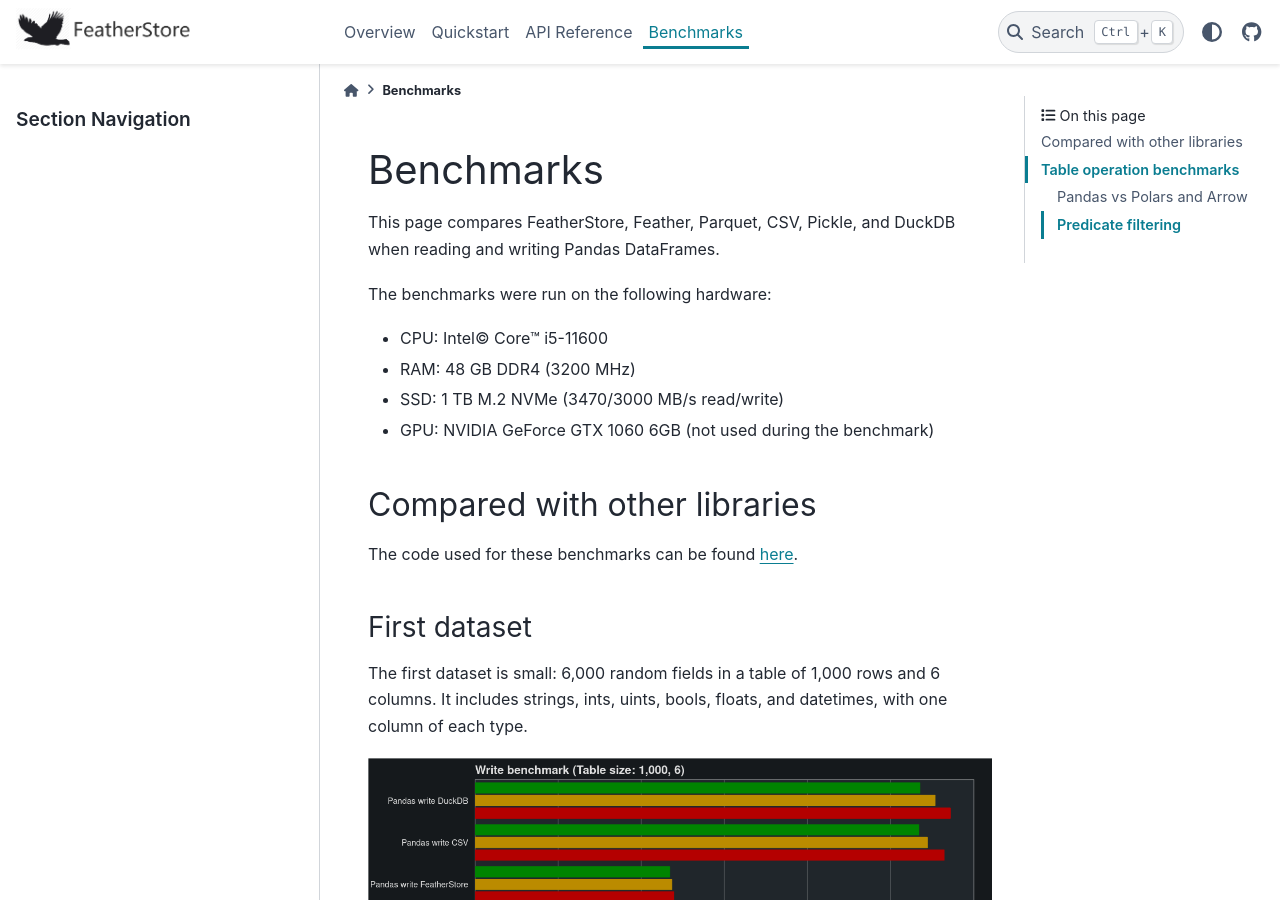
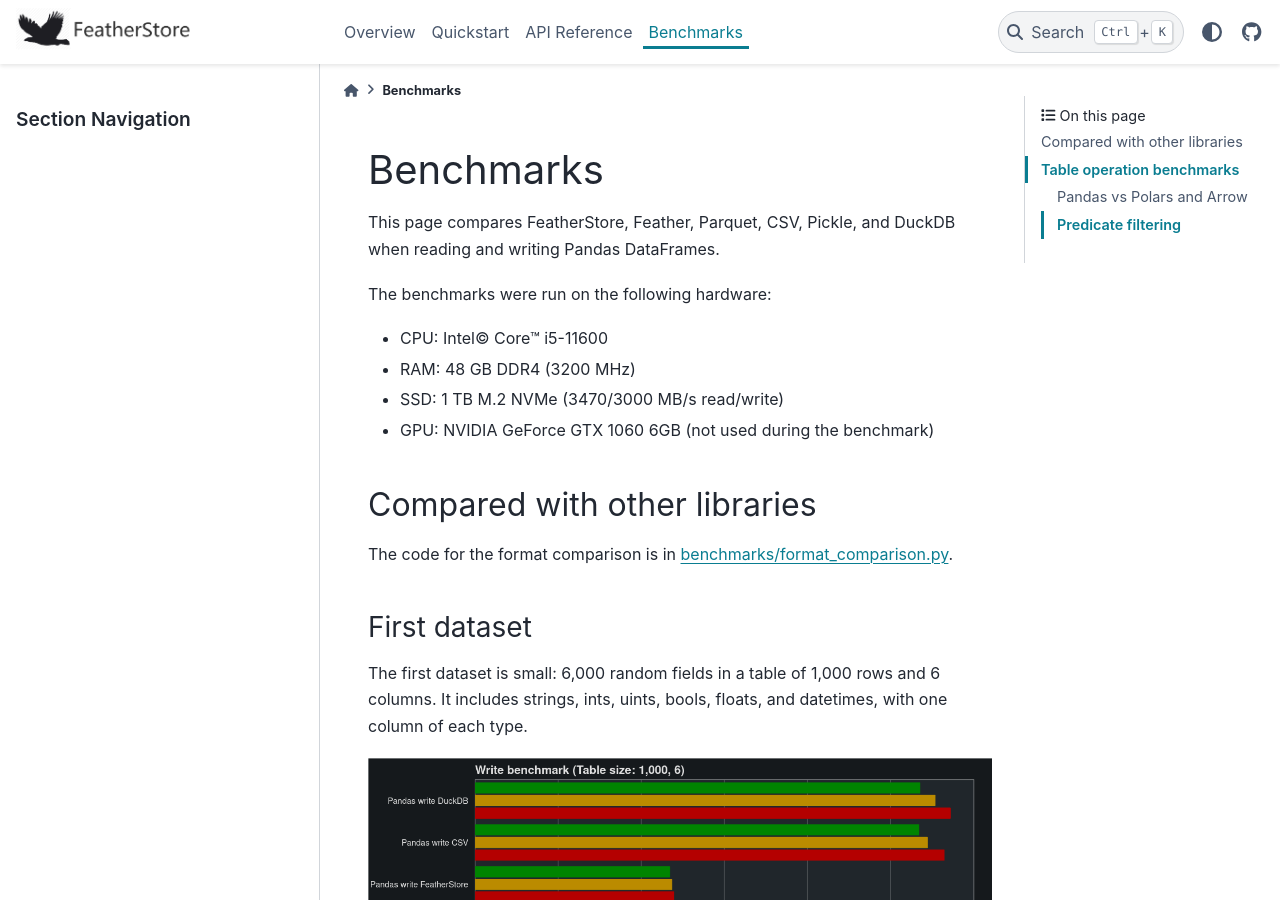
Before and after one commit to hakonmh/featherstore, a Sphinx documentation site: the page built from docs/Benchmarks.rst, in a window 1280 px wide and 900 px high. Built offline with Sphinx 7.4.7 and the PyData theme 0.15.4, drawn with Linux system fonts in a browser that asks for light colours; some of the changed text lies outside the part shown.

Commit message:
Fix Sphinx warnings in benchmarks links and Table.insert docs.
Replace anonymous "here" links with descriptive filenames, and keep
shared insert exceptions out of the Raises field list so autodoc
parses cleanly.

Co-authored-by: hakonmh <hakonmh@users.noreply.github.com>

```diff
--- a/docs/Benchmarks.rst
+++ b/docs/Benchmarks.rst
@@ -14,7 +14,8 @@ The benchmarks were run on the following hardware:
 Compared with other libraries
 +++++++++++++++++++++++++++++
 
-The code used for these benchmarks can be found `here <https://github.com/hakonmh/featherstore/blob/master/benchmarks/format_comparison.py>`_.
+The code for the format comparison is in
+`benchmarks/format_comparison.py <https://github.com/hakonmh/featherstore/blob/master/benchmarks/format_comparison.py>`_.
 
 First dataset
 -------------
@@ -55,7 +56,8 @@ speed.
 Table operation benchmarks
 ++++++++++++++++++++++++++
 
-The code used for these (and other) benchmarks can be found `here <https://github.com/hakonmh/featherstore/blob/master/benchmarks/table_operations.py>`_.
+The code for the table-operation benchmarks is in
+`benchmarks/table_operations.py <https://github.com/hakonmh/featherstore/blob/master/benchmarks/table_operations.py>`_.
 
 Pandas vs Polars and Arrow
 --------------------------
```
Also changed, not shown: 2 other files.
